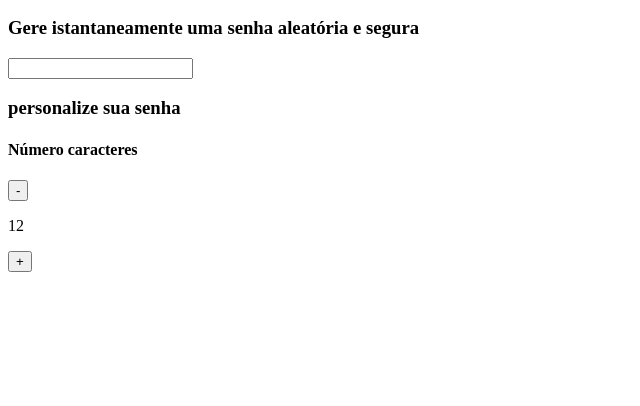
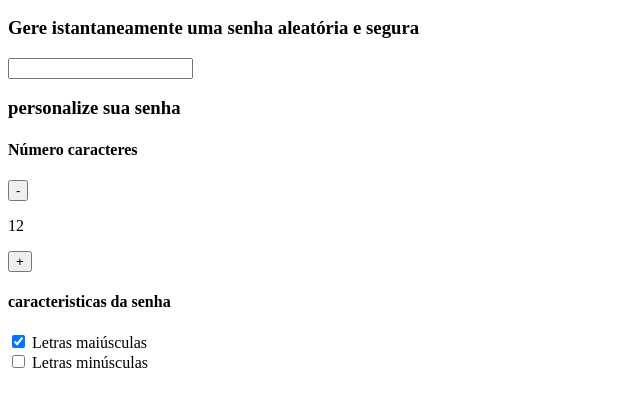
Before and after one commit to hannasto/seguran-a-digital, a plain HTML site: page index.html in a window 1280 px wide. Shown: the part 76-482 px from the top of the page, without its empty margins (0-640 px from the left). Drawn offline with Linux system fonts and the light colour scheme.

Commit message:
index.html

```diff
--- a/index.html
+++ b/index.html
@@ -29,3 +29,14 @@
                           <p class="parametro-senha__texto">12</p>
                           <button class="parametro-senha__botao">+</button>
                       </div>
+                    </div>
+                    <div class="parametro-senha">
+                        <h4 class="parametro-senha__titulo">caracteristicas da senha</h4>
+                        <div class="parametro-senha-checkbox">
+                            <input name="minusculo" type="checkbox" class="checkbox" checked>
+                            <label for="maiusculo">Letras maiúsculas</label>
+                        </div>
+                        <div class="parametro-senha-checkbox">
+                            <input name="minusculo" type="checkbox" class="checkbox">
+                            <label for="minusculo">Letras minúsculas</label>
+                        </div>
```
